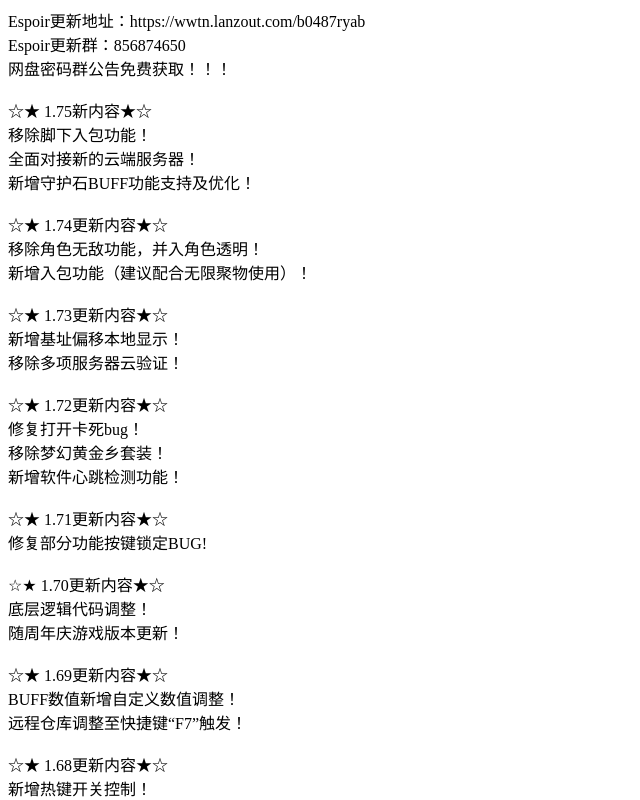
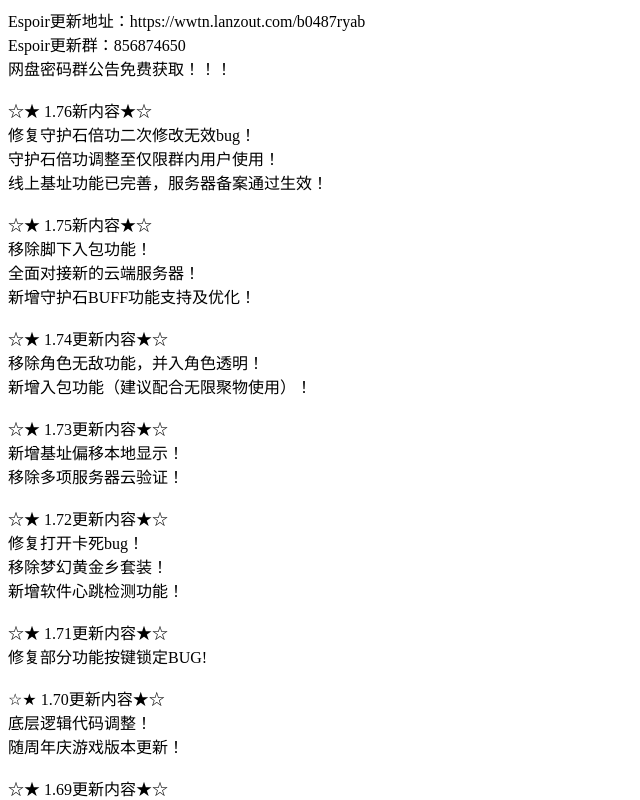
Before and after one commit to Espoir2064/Espoir2064.github.io, a plain HTML site: page index.html in a window 1280 px wide. Shown: the top 800 px of the page, without its empty margins (0-640 px from the left). Drawn offline with Linux system fonts and the light colour scheme.

Commit message:
Update index.html

```diff
--- a/index.html
+++ b/index.html
@@ -9,10 +9,15 @@
     Espoir更新群：856874650<br>
     网盘密码群公告免费获取！！！<br>
     <br>
-    <p0>☆★ 1.75新内容★☆</p0><br>
-    <p1>移除脚下入包功能！</p1><br>
-    <p2>全面对接新的云端服务器！</p2><br>
-    <p3>新增守护石BUFF功能支持及优化！</p3><br>
+    <p0>☆★ 1.76新内容★☆</p0><br>
+    <p1>修复守护石倍功二次修改无效bug！</p1><br>
+    <p2>守护石倍功调整至仅限群内用户使用！</p2><br>
+    <p3>线上基址功能已完善，服务器备案通过生效！</p3><br>
+    <br>
+    ☆★ 1.75新内容★☆<br>
+    移除脚下入包功能！<br>
+    全面对接新的云端服务器！<br>
+    新增守护石BUFF功能支持及优化！<br>
     <br>
     ☆★ 1.74更新内容★☆<br>
     移除角色无敌功能，并入角色透明！<br>
```
